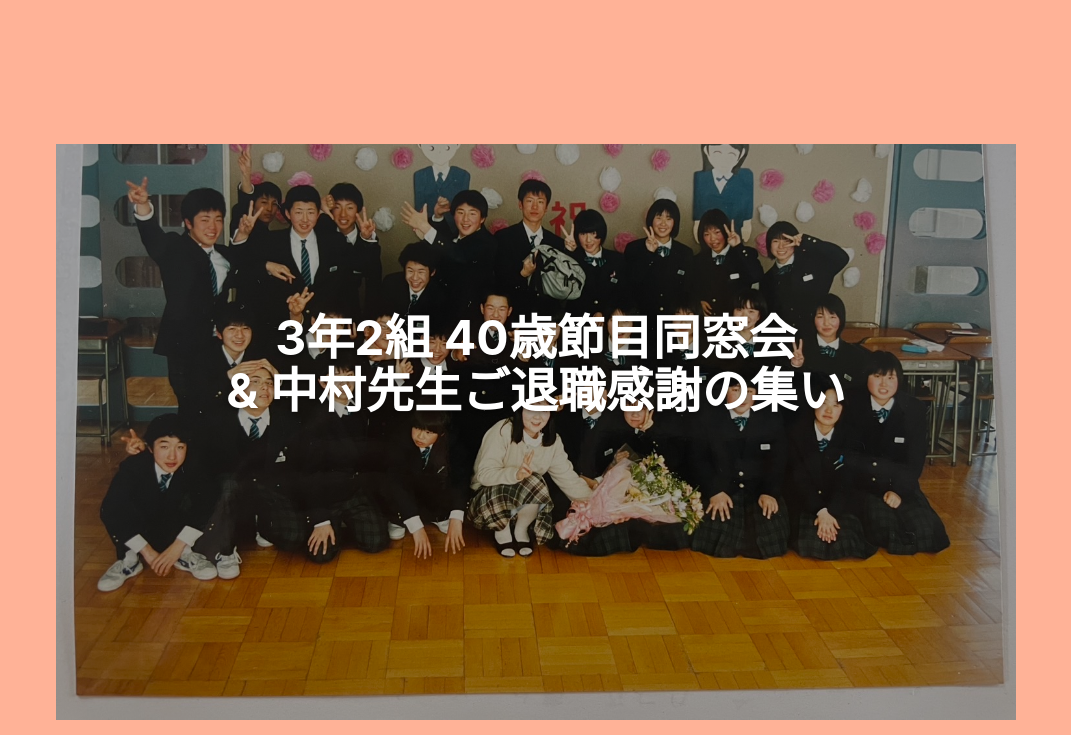
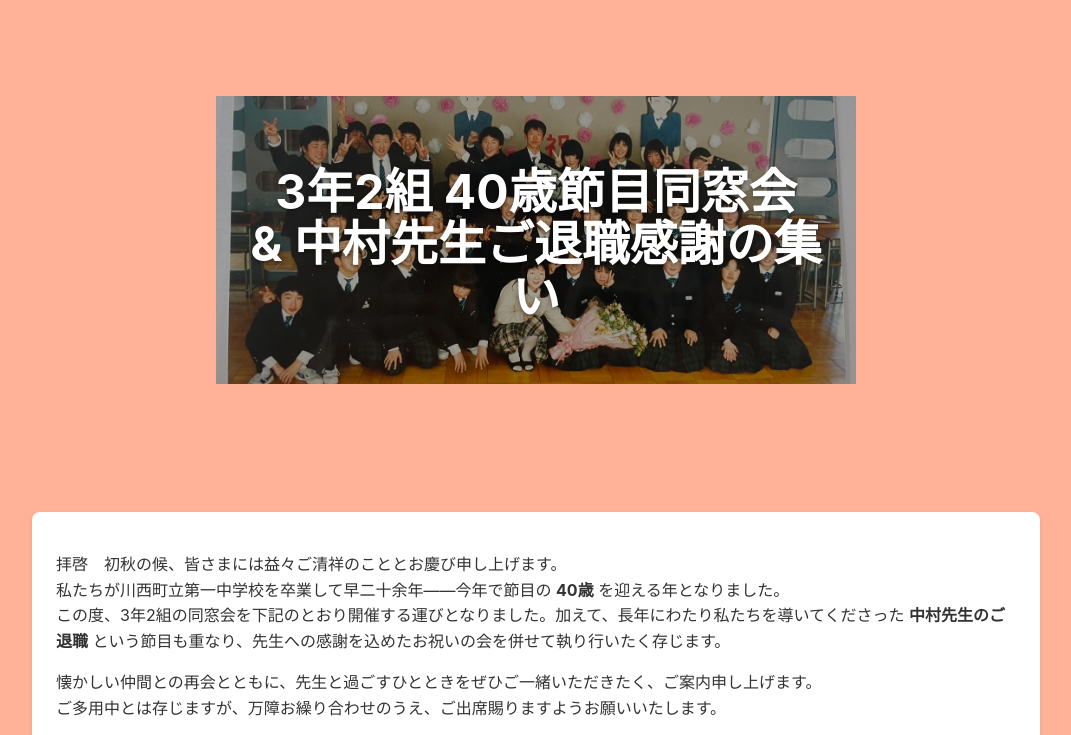
Before and after one commit to obofam/dousoukai-site, a plain HTML site: page index.html in a window 1280 px wide. Shown: the top 735 px of the page, without its empty margins (104-1175 px from the left). Drawn offline with Linux system fonts and the light colour scheme; a script that the page names is missing.

Commit message:
header画像下20%カット・幅3分の2

```diff
--- a/index.html
+++ b/index.html
@@ -12,7 +12,7 @@ header{
     linear-gradient(rgba(0,0,0,0.35), rgba(0,0,0,0.35)),
     url('IMG_5731.JPG') center/cover no-repeat,
     var(--base) url('hero.jpg') center/cover no-repeat;
-  max-width: 960px;
+  max-width: 640px;
   width: 100%;
   margin: 0 auto;
   aspect-ratio: 4/3;
@@ -22,8 +22,8 @@ header{
   color:#fff;
   text-shadow:0 2px 4px rgba(0,0,0,.4);
   position:relative;
-  clip-path: inset(20% 0 0 0);
-  -webkit-clip-path: inset(20% 0 0 0);
+  clip-path: inset(20% 0 20% 0);
+  -webkit-clip-path: inset(20% 0 20% 0);
 }
 header h1{
   font-size:2rem;
```
